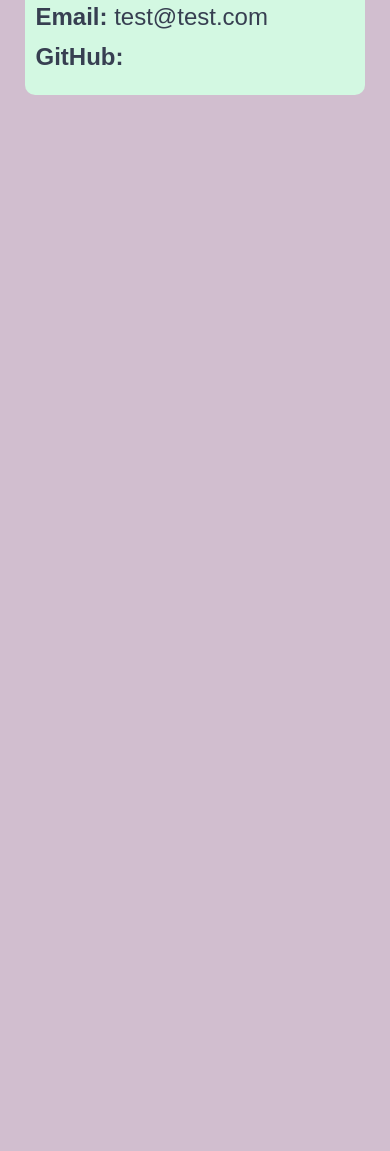
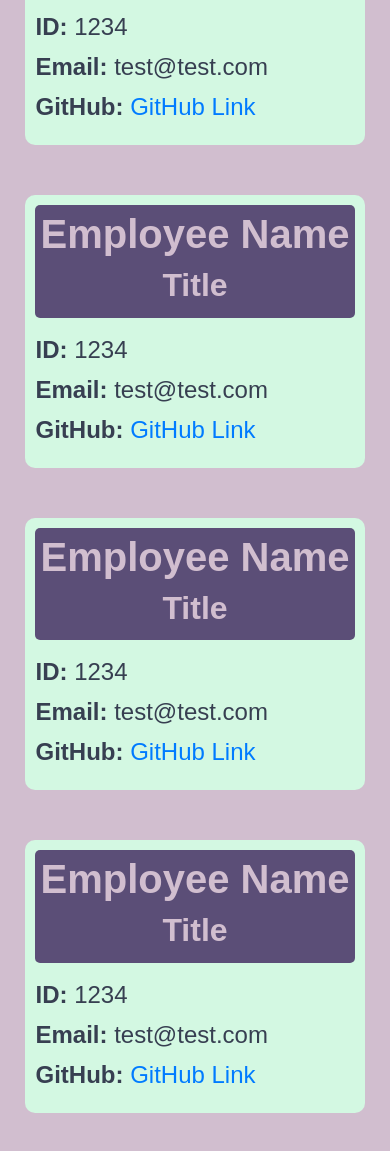
Before and after one commit to emangano2816/team_profile_generator, a website: page dist/index.html in a window 390 px wide. Shown: the part 565-1716 px from the top of the page. Before the commit the page ends 844 px from the top, so only its background shows below. Drawn offline with nearby package versions, Linux system fonts and the light colour scheme; a web font is replaced by a local one.

Commit message:
Modifications: index.html: added remaining cards for styling and page responsiveness style.css: minor changes to adjust spacing and GitHub link.

```diff
--- a/dist/assets/css/style.css
+++ b/dist/assets/css/style.css
@@ -3,6 +3,7 @@
     --Light: #d3f8e2;
     --Dark: #5b4e77;
     --Darker: #373f51;
+    --Lightest: #c9b6be;
 }
 
 body {
@@ -31,8 +32,8 @@ h1 {
     display: flex;
     flex-flow: row wrap;
     justify-content: space-evenly;
-    align-items: center;
-    align-content: center;
+    align-items: space-evenly;
+    align-content: space-evenly;
 
     padding-top: 4%;
 }
@@ -41,6 +42,10 @@ h1 {
     background-color: var(--Light);
     border-radius: 10px;
     padding: 10px;
+    margin-top: 0px;
+    margin-right: 10px;
+    margin-bottom: 50px;
+    margin-left: 10px;
 }
 
 .employee-header {
@@ -71,3 +76,7 @@ h1 {
 p {
     font-size: 1.5em;
 }
+
+a:hover {
+    color: var(--Lightest);
+}
--- a/dist/index.html
+++ b/dist/index.html
@@ -34,7 +34,7 @@
             <div class='employee-info'>
                 <p><strong>ID: </strong>1234</p>
                 <p><strong>Email: </strong>test@test.com</p>
-                <p><strong>GitHub: </strong> <a href="#"></a></p>
+                <p><strong>GitHub: </strong> <a href="#">GitHub Link</a></p>
             </div>
         </div>
 
@@ -46,7 +46,43 @@
             <div class='employee-info'>
                 <p><strong>ID: </strong>1234</p>
                 <p><strong>Email: </strong>test@test.com</p>
-                <p><strong>GitHub: </strong> <a href="#"></a></p>
+                <p><strong>GitHub: </strong> <a href="#">GitHub Link</a></p>
+            </div>
+        </div>
+
+        <div class='employee'>
+            <div class='employee-header'>
+                <h2 class='name'>Employee Name</h2>
+                <h3 class='title'>Title</h3>
+            </div>
+            <div class='employee-info'>
+                <p><strong>ID: </strong>1234</p>
+                <p><strong>Email: </strong>test@test.com</p>
+                <p><strong>GitHub: </strong> <a href="#">GitHub Link</a></p>
+            </div>
+        </div>
+
+        <div class='employee'>
+            <div class='employee-header'>
+                <h2 class='name'>Employee Name</h2>
+                <h3 class='title'>Title</h3>
+            </div>
+            <div class='employee-info'>
+                <p><strong>ID: </strong>1234</p>
+                <p><strong>Email: </strong>test@test.com</p>
+                <p><strong>GitHub: </strong> <a href="#">GitHub Link</a></p>
+            </div>
+        </div>
+
+        <div class='employee'>
+            <div class='employee-header'>
+                <h2 class='name'>Employee Name</h2>
+                <h3 class='title'>Title</h3>
+            </div>
+            <div class='employee-info'>
+                <p><strong>ID: </strong>1234</p>
+                <p><strong>Email: </strong>test@test.com</p>
+                <p><strong>GitHub: </strong> <a href="#">GitHub Link</a></p>
             </div>
         </div>
 
```
